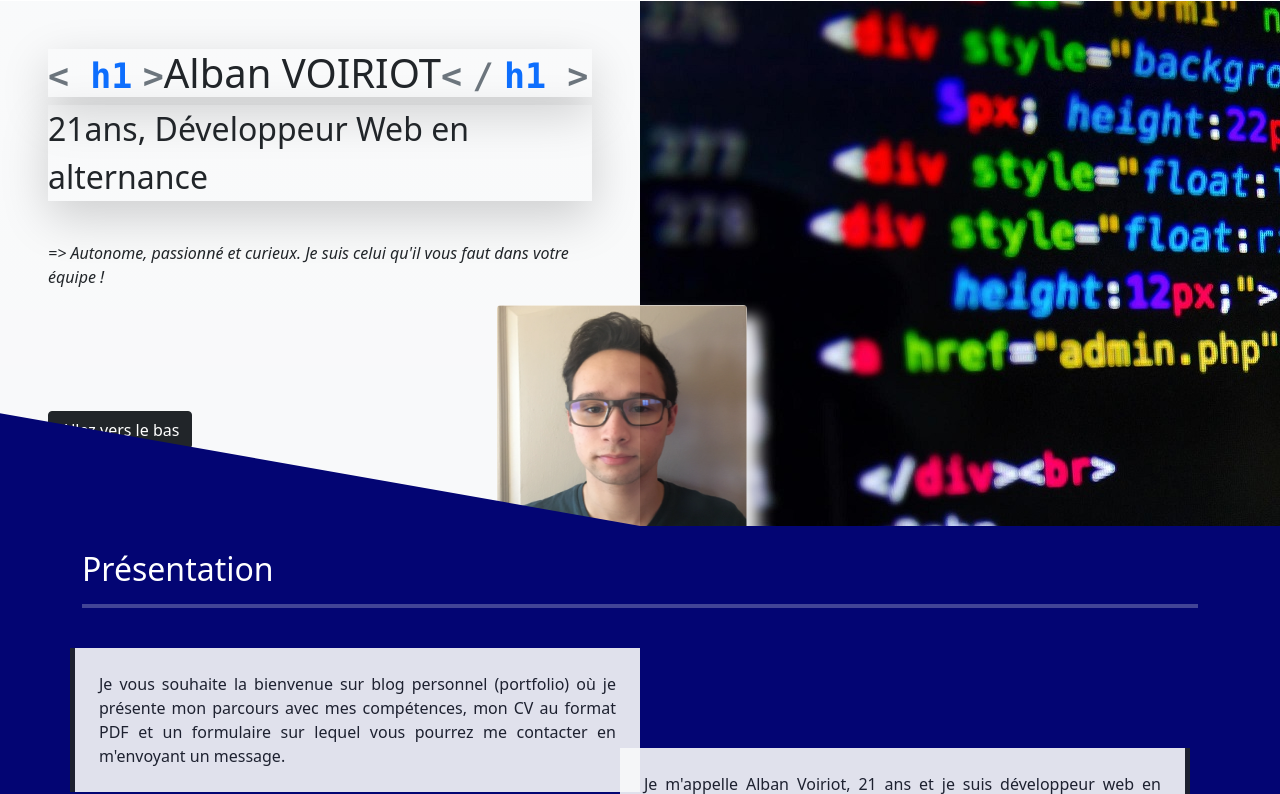
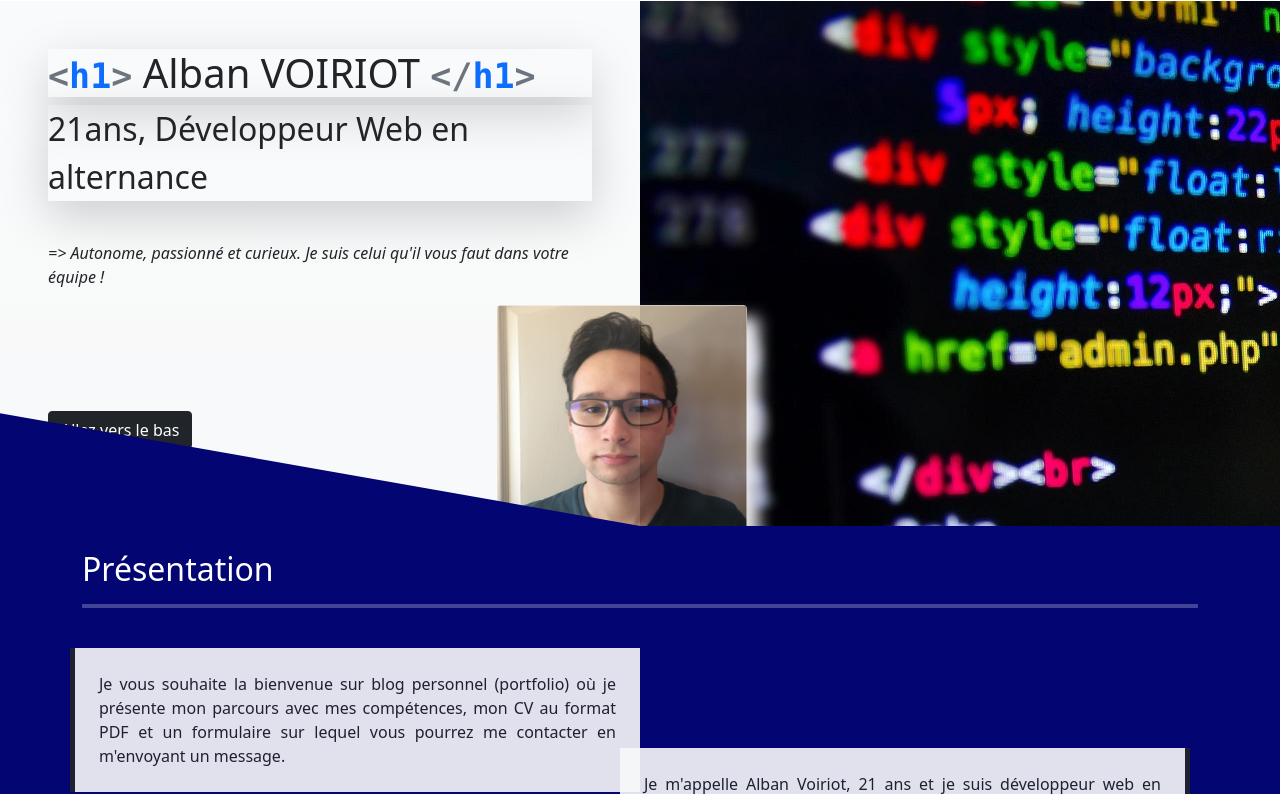
Before and after one commit to Alban2001/ProjetBlogPHP, a PHP site: page / in a window 1280 px wide. Shown: the part 99-893 px from the top of the page. Run offline with PHP 8.4, Linux system fonts and the light colour scheme; some libraries are stand-ins or nearby versions.

Commit message:
Updating and code change on the tag H1 (deco)

```diff
--- a/templates/accueil.php
+++ b/templates/accueil.php
@@ -9,12 +9,10 @@
     <div class="container-fluid">
         <div class="row">
             <div class="div-accueil1 col-12 col-md-6 bg-light bg-gradient p-3 p-md-5">
-                <h1 class="shadow-lg"><code class="text-secondary fw-bold">< </code><code
-                        class="text-primary fw-bold">h1</code>
-                    <code class="text-secondary fw-bold">></code>Alban VOIRIOT<code
-                        class="text-secondary fw-bold"><</code>
-                    <code class="text-secondary fw-bold">/</code>
-                    <code class="text-primary fw-bold">h1</code><code class="text-secondary fw-bold"> ></code>
+                <h1 class="shadow-lg">
+                    <code class="text-secondary fw-bold"><<span class="text-primary">h1</span>></code>
+                    Alban VOIRIOT
+                    <code class="text-secondary fw-bold"><<span>/</span><span class="text-primary">h1</span>></code>
                 </h1>
                 <p class="shadow-lg fs-2">21ans, Développeur Web en alternance</p><br>
                 <p><cite>=> Autonome, passionné et curieux. Je suis celui qu'il vous faut dans votre équipe !</cite></p>
```
